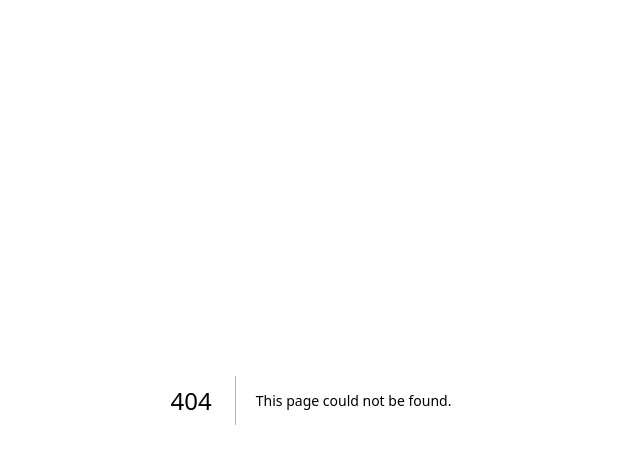
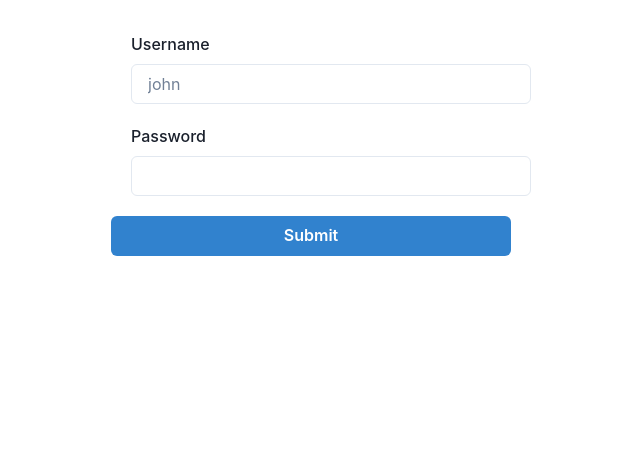
Before and after one commit to trungnd95/fullstack-graphql-nextjs-typescript-learn, a Next.js app in the folder client/: page /login in a window 1280 px wide. Before the commit this address had no page. Shown: the top 464 px of the page, without its empty margins (329-969 px from the left). Built offline with nearby package versions, Linux system fonts and the light colour scheme.

Commit message:
client: add login user

```diff
--- a/client/src/graphql-client/generated/graphql.ts
+++ b/client/src/graphql-client/generated/graphql.ts
@@ -130,6 +130,8 @@ export type UserRegisterInput = {
   username: Scalars['String'];
 };
 
+export type UserFieldsFragment = { __typename?: 'User', id: string, username: string, email: string, createdAt: any, updatedAt: any };
+
 export type RegisterMutationVariables = Exact<{
   registerInput: UserRegisterInput;
 }>;
@@ -137,7 +139,22 @@ export type RegisterMutationVariables = Exact<{
 
 export type RegisterMutation = { __typename?: 'Mutation', register?: { __typename?: 'UserMutationResponse', code: number, success: boolean, message?: string | null, user?: { __typename?: 'User', id: string, username: string, email: string, createdAt: any, updatedAt: any } | null } | null };
 
+export type LoginMutationVariables = Exact<{
+  loginInput: UserLoginInput;
+}>;
 
+
+export type LoginMutation = { __typename?: 'Mutation', login: { __typename?: 'UserMutationResponse', code: number, success: boolean, message?: string | null, user?: { __typename?: 'User', id: string, username: string, email: string, createdAt: any, updatedAt: any } | null } };
+
+export const UserFieldsFragmentDoc = gql`
+    fragment userFields on User {
+  id
+  username
+  email
+  createdAt
+  updatedAt
+}
+    `;
 export const RegisterDocument = gql`
     mutation Register($registerInput: UserRegisterInput!) {
   register(registerInput: $registerInput) {
@@ -145,15 +162,11 @@ export const RegisterDocument = gql`
     success
     message
     user {
-      id
-      username
-      email
-      createdAt
-      updatedAt
+      ...userFields
     }
   }
 }
-    `;
+    ${UserFieldsFragmentDoc}`;
 export type RegisterMutationFn = Apollo.MutationFunction<RegisterMutation, RegisterMutationVariables>;
 
 /**
@@ -180,6 +193,44 @@ export function useRegisterMutation(baseOptions?: Apollo.MutationHookOptions<Reg
 export type RegisterMutationHookResult = ReturnType<typeof useRegisterMutation>;
 export type RegisterMutationResult = Apollo.MutationResult<RegisterMutation>;
 export type RegisterMutationOptions = Apollo.BaseMutationOptions<RegisterMutation, RegisterMutationVariables>;
+export const LoginDocument = gql`
+    mutation Login($loginInput: UserLoginInput!) {
+  login(loginInput: $loginInput) {
+    code
+    success
+    message
+    user {
+      ...userFields
+    }
+  }
+}
+    ${UserFieldsFragmentDoc}`;
+export type LoginMutationFn = Apollo.MutationFunction<LoginMutation, LoginMutationVariables>;
+
+/**
+ * __useLoginMutation__
+ *
+ * To run a mutation, you first call `useLoginMutation` within a React component and pass it any options that fit your needs.
+ * When your component renders, `useLoginMutation` returns a tuple that includes:
+ * - A mutate function that you can call at any time to execute the mutation
+ * - An object with fields that represent the current status of the mutation's execution
+ *
+ * @param baseOptions options that will be passed into the mutation, supported options are listed on: https://www.apollographql.com/docs/react/api/react-hooks/#options-2;
+ *
+ * @example
+ * const [loginMutation, { data, loading, error }] = useLoginMutation({
+ *   variables: {
+ *      loginInput: // value for 'loginInput'
+ *   },
+ * });
+ */
+export function useLoginMutation(baseOptions?: Apollo.MutationHookOptions<LoginMutation, LoginMutationVariables>) {
+        const options = {...defaultOptions, ...baseOptions}
+        return Apollo.useMutation<LoginMutation, LoginMutationVariables>(LoginDocument, options);
+      }
+export type LoginMutationHookResult = ReturnType<typeof useLoginMutation>;
+export type LoginMutationResult = Apollo.MutationResult<LoginMutation>;
+export type LoginMutationOptions = Apollo.BaseMutationOptions<LoginMutation, LoginMutationVariables>;
 export type FieldErrorKeySpecifier = ('field' | 'message' | FieldErrorKeySpecifier)[];
 export type FieldErrorFieldPolicy = {
 	field?: FieldPolicy<any> | FieldReadFunction<any>,
--- /dev/null
+++ b/client/src/pages/login.tsx
@@ -0,0 +1,48 @@
+import InputField from '@/components/InputField';
+import Wrapper from '@/components/Wrapper';
+import { useLoginMutation, UserLoginInput } from '@/graphql-client/generated/graphql';
+import { Button } from '@chakra-ui/react';
+import { Form, Formik } from 'formik';
+import { useRouter } from 'next/router';
+import * as Yup from 'yup';
+
+const FormValidateSchema = Yup.object().shape({
+  username: Yup.string().min(3, 'Username must be at least 3 characters').required(),
+  password: Yup.string().min(5, 'Password must be at least 5 characters').required(),
+});
+
+function login() {
+  const router = useRouter();
+  const [loginUser, { data, loading: _loginLoading, error }] = useLoginMutation();
+  return (
+    <Wrapper>
+      {error && <p style={{ color: 'red' }}>{`Failed to request to server. ${error}`}</p>}
+      {data && <p style={{ color: data?.login?.success ? 'green' : 'red'}}>{`${data?.login?.message}`}</p>}
+      <Formik
+        initialValues={{ username: '', password: '' } as UserLoginInput}
+        validationSchema={FormValidateSchema}
+        onSubmit={async (values: UserLoginInput) => {
+          const response = await loginUser({
+            variables: { loginInput: values },
+          });
+
+          if (response.data?.login?.success) {
+            router.push('/');
+          }
+        }}
+      >
+        {({ isSubmitting }) => (
+          <Form>
+            <InputField label="Username" name="username" placeholder="john" type="text" />
+            <InputField label="Password" name="password" type="password" />
+            <Button type="submit" colorScheme="blue" w="100%" isLoading={isSubmitting}>
+              Submit
+            </Button>
+          </Form>
+        )}
+      </Formik>
+    </Wrapper>
+  );
+}
+
+export default login;
```
Also changed, not shown: client/src/graphql-client/fragment.graphql (added, +7 -0 lines), client/src/graphql-client/mutations.graphql (+12 -5 lines).
